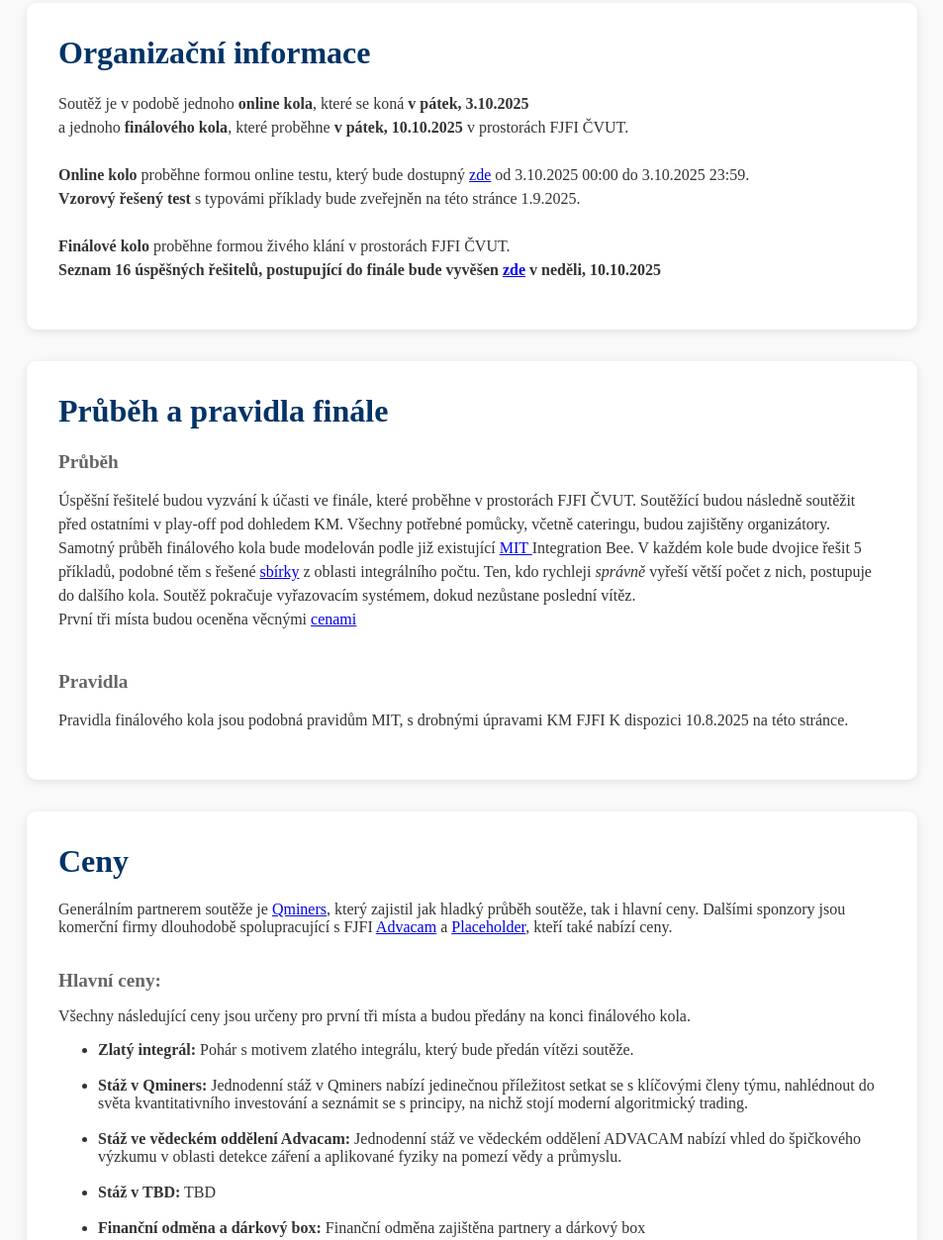
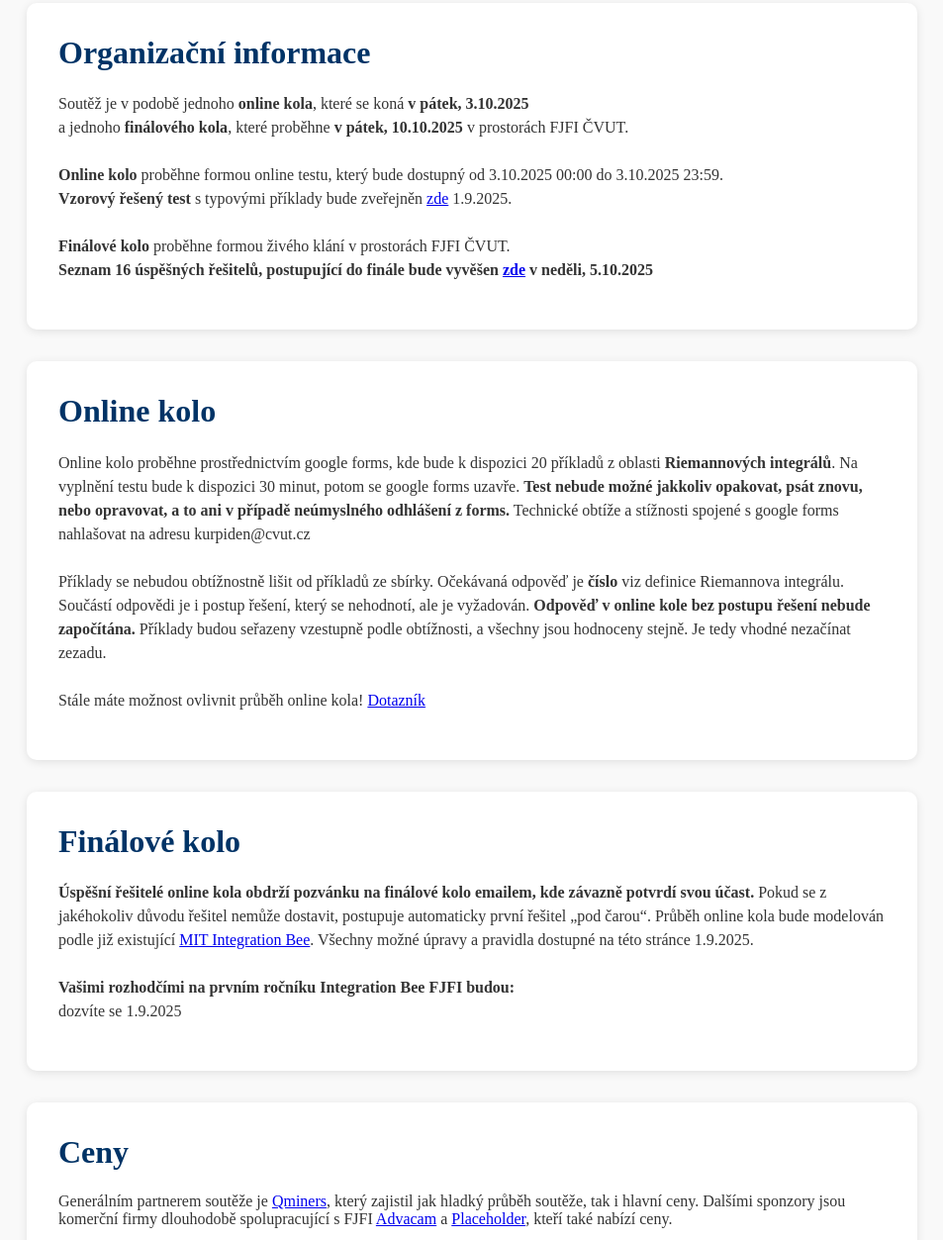
Before and after one commit to DenisFKurpiers/denisfkurpiers.github.io, a plain HTML site: page integration-bee.html in a window 1280 px wide. Shown: the part 457-1710 px from the top of the page at 99% size, without its empty margins (163-1116 px from the left). Drawn offline with Linux system fonts and the light colour scheme.

Commit message:
changed up the look of Integration Bee site

```diff
--- a/integration-bee.html
+++ b/integration-bee.html
@@ -66,7 +66,7 @@
 
     <div class="content" style="flex: 1 1 45%;">
       <div class="text">
-        <h1>Integration bee FJFI</h1>
+        <h1>Integration Bee FJFI</h1>
         <h2>Pořádá: KM FJFI</h2>
         <p>
           Máš na to porazit ostatní?<br>
@@ -83,38 +83,43 @@
       <p>
         Soutěž je v podobě jednoho <strong>online kola</strong>, které se koná <strong>v pátek, 3.10.2025</strong> <br>
         a jednoho <strong>finálového kola</strong>, které proběhne <strong>v pátek, 10.10.2025</strong> v prostorách FJFI ČVUT.<br><br>
-        <strong>Online kolo</strong> proběhne formou online testu, který bude dostupný <a href="https://deniskurpiers.com/integration-bee.html">zde</a> od 3.10.2025 00:00 do 3.10.2025 23:59.<br>
-        <strong>Vzorový řešený test</strong> s typovámi příklady bude zveřejněn na této stránce 1.9.2025.<br><br>
+        <strong>Online kolo</strong> proběhne formou online testu, který bude dostupný od 3.10.2025 00:00 do 3.10.2025 23:59.  <br>
+        <strong>Vzorový řešený test</strong> s typovými příklady bude zveřejněn <a href="https://deniskurpiers.com/integration-bee.html">zde</a> 1.9.2025.<br><br>
         <strong>Finálové kolo</strong> proběhne formou živého klání v prostorách FJFI ČVUT.<br>
-        <strong>Seznam 16 úspěšných řešitelů, postupující do finále bude vyvěšen <a href="https://deniskurpiers.com/integration-bee.html">zde</a> v neděli, 10.10.2025</strong> <br>
+        <strong>Seznam 16 úspěšných řešitelů, postupující do finále bude vyvěšen <a href="https://deniskurpiers.com/integration-bee.html">zde</a> v neděli, 5.10.2025</strong> <br>
       </p>
     </div>
   </div>
 
   <div class="content" style="flex: 1 1 100%;">
     <div class="text">
-      <h1>Průběh a pravidla finále</h1>
-      <h2>Průběh</h2>
+      <h1>Online kolo</h1>
       <p>
-        Úspěšní řešitelé budou vyzvání k účasti ve finále, které proběhne v prostorách FJFI ČVUT.
-        Soutěžící budou následně soutěžit před ostatními v play-off pod dohledem KM.
-        Všechny potřebné pomůcky, včetně cateringu, budou zajištěny organizátory.<br>
+       Online kolo proběhne prostřednictvím google forms, kde bude k dispozici 20 příkladů z oblasti <strong> Riemannových integrálů</strong>. Na vyplnění testu bude k dispozici 30 minut, potom se google forms uzavře.
+       <strong>Test nebude možné jakkoliv opakovat, psát znovu, nebo opravovat, a to ani v případě neúmyslného odhlášení z forms.</strong> Technické obtíže a stížnosti spojené s google forms nahlašovat na adresu kurpiden@cvut.cz   <br>
+       <br>
+       Příklady se nebudou obtížnostně lišit od příkladů ze sbírky. Očekávaná odpověď je <strong>číslo</strong> viz definice Riemannova integrálu.
+       Součástí odpovědi je i postup řešení, který se nehodnotí, ale je vyžadován. <strong> Odpověď v online kole bez postupu řešení nebude započítána.</strong>
+       Příklady budou seřazeny vzestupně podle obtížnosti, a všechny jsou hodnoceny stejně. Je tedy vhodné nezačínat zezadu. <br><br>
 
-        Samotný průběh finálového kola bude modelován podle již existující <a href="https://www.youtube.com/watch?v=6wgntpgO-Kc">MIT </a> Integration Bee.
-        V každém kole bude dvojice řešit 5 příkladů, podobné těm s řešené <a href="https://deniskurpiers.com/integration-bee.html">sbírky</a> z oblasti integrálního počtu.
-        Ten, kdo rychleji <em>správně</em> vyřeší větší počet z nich, postupuje do dalšího kola.
-        Soutěž pokračuje vyřazovacím systémem, dokud nezůstane poslední vítěz.<br>
-
-
-        První tři místa budou oceněna věcnými <a href="https://deniskurpiers.com/integration-bee.html">cenami</a><br><br>
+       Stále máte možnost ovlivnit průběh online kola! <a href="https://strawpoll.com/kogjROp51g6">Dotazník</a>
       </p>
 
-      <h2>Pravidla</h2>
+    </div>
+  </div>
+
+   <div class="content" style="flex: 1 1 100%;">
+    <div class="text">
+      <h1>Finálové kolo</h1>
       <p>
-        Pravidla finálového kola jsou podobná pravidům MIT, s drobnými úpravami KM FJFI
-        K dispozici 10.8.2025 na této stránce.
+        <strong>Úspěšní řešitelé online kola obdrží pozvánku na finálové kolo emailem, kde závazně potvrdí svou účast.</strong>
+        Pokud se z jakéhokoliv důvodu řešitel nemůže dostavit, postupuje automaticky první řešitel „pod čarou“.
+        Průběh online kola bude modelován podle již existující <a href="https://www.youtube.com/watch?v=oR3lmIv7Ah8">MIT Integration Bee</a>.
+        Všechny možné úpravy a pravidla dostupné na této stránce 1.9.2025.
+        <br><br>
+        <strong>Vašimi rozhodčími na prvním ročníku Integration Bee FJFI budou:</strong><br>
+        dozvíte se 1.9.2025<br>
       </p>
-
     </div>
   </div>
 
@@ -131,7 +136,7 @@
         <li><strong>Stáž v Qminers:</strong> Jednodenní stáž v Qminers nabízí jedinečnou příležitost setkat se s klíčovými členy týmu, nahlédnout do světa kvantitativního investování a seznámit se s principy, na nichž stojí moderní algoritmický trading.</li><br>
         <li><strong>Stáž ve vědeckém oddělení Advacam:</strong> Jednodenní stáž ve vědeckém oddělení ADVACAM nabízí vhled do špičkového výzkumu v oblasti detekce záření a aplikované fyziky na pomezí vědy a průmyslu.</li> <br>
         <li><strong>Stáž v TBD:</strong> TBD</li> <br>
-        <li><strong>Finanční odměna a dárkový box:</strong> Finanční odměna zajištěna partnery a dárkový box</li>
+        <li><strong>Finanční odměna a dárkový box:</strong> Finanční odměna a dárkový box zajištený sponzory soutěže.</li>
       </ul>
       <h2>Vedlejší ceny:</h2>
       Následující ceny jsou určeny pro všechny účastníky finálového kola.<br>
@@ -183,7 +188,7 @@
         </label>
 
         <button type="submit" style="background-color: #003366; color: white; padding: 0.75rem; border: none; border-radius: 5px; cursor: pointer;">
-          Odeslat přihlášku
+          Odeslat nezávaznou přihlášku
         </button>
       </div>
     </form>
```
